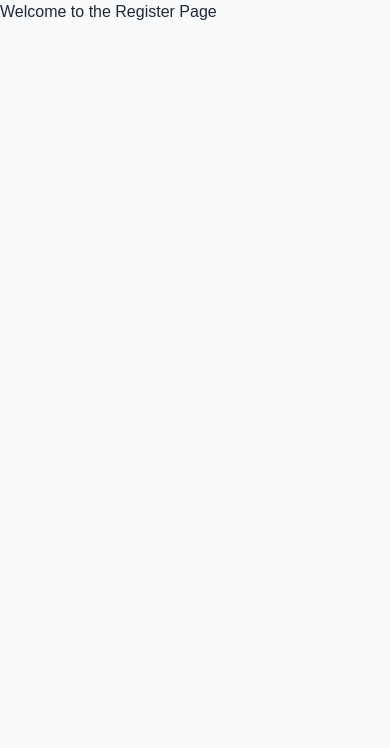
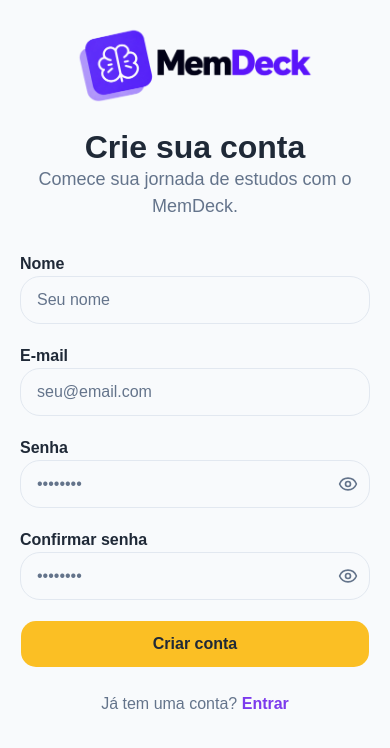
Before and after one commit to camillafontenele/frontend, a React (Vite) app: page /register in a window 390 px wide. Shown: the top 748 px of the page. Built offline with nearby package versions, Linux system fonts and the light colour scheme.

Commit message:
feat: add mobile registration flow

```diff
--- a/src/pages/Register.tsx
+++ b/src/pages/Register.tsx
@@ -1,4 +1,204 @@
-async function Register() {
-    return <h1>Welcome to the Register Page</h1>;
+import { useState } from "react";
+import { useNavigate } from "react-router-dom";
+import { Eye, EyeOff } from "lucide-react";
+
+import { Button } from "@/components/ui/button";
+import { Input } from "@/components/ui/input";
+import memDeckLogo from "@/assets/images/logos/memdeck-logo-principal.svg";
+
+import { API_URL } from "../services/api";
+
+function Register() {
+  const [name, setName] = useState("");
+  const [email, setEmail] = useState("");
+  const [password, setPassword] = useState("");
+  const [confirmPassword, setConfirmPassword] = useState("");
+
+  const [showPassword, setShowPassword] = useState(false);
+  const [showConfirmPassword, setShowConfirmPassword] = useState(false);
+
+  const [error, setError] = useState("");
+  const [isLoading, setIsLoading] = useState(false);
+
+  const navigate = useNavigate();
+
+  async function handleRegister(event: React.FormEvent) {
+    event.preventDefault();
+
+    setError("");
+
+    if (password !== confirmPassword) {
+      setError("As senhas não coincidem.");
+      return;
+    }
+
+    try {
+      setIsLoading(true);
+
+      const response = await fetch(`${API_URL}/auth/register`, {
+        method: "POST",
+        headers: {
+          "Content-Type": "application/json",
+        },
+        body: JSON.stringify({
+          name,
+          email,
+          password,
+        }),
+      });
+
+      const data = await response.json();
+
+      if (!response.ok) {
+        setError(data.message ?? "Não foi possível criar sua conta.");
+        return;
+      }
+
+      localStorage.setItem("token", data.token);
+
+      navigate("/dashboard");
+    } catch {
+      setError("Não foi possível conectar ao servidor.");
+    } finally {
+      setIsLoading(false);
+    }
+  }
+
+  return (
+    <main className="min-h-screen bg-background px-5 py-6">
+      <div className="flex flex-col">
+        <div className="mb-6 flex justify-center">
+          <img src={memDeckLogo} alt="MemDeck" className="h-20 w-auto" />
+        </div>
+
+        <section className="mb-8 text-center">
+          <h1 className="text-h1 text-foreground">Crie sua conta</h1>
+
+          <p className="text-body-lg text-muted-foreground">
+            Comece sua jornada de estudos com o MemDeck.
+          </p>
+        </section>
+
+        <form onSubmit={handleRegister} className="space-y-5">
+          <div className="space-y-2">
+            <label htmlFor="name" className="text-body font-semibold">
+              Nome
+            </label>
+
+            <Input
+              id="name"
+              type="text"
+              placeholder="Seu nome"
+              value={name}
+              onChange={(event) => setName(event.target.value)}
+            />
+          </div>
+
+          <div className="space-y-2">
+            <label htmlFor="email" className="text-body font-semibold">
+              E-mail
+            </label>
+
+            <Input
+              id="email"
+              type="email"
+              placeholder="seu@email.com"
+              value={email}
+              onChange={(event) => setEmail(event.target.value)}
+            />
+          </div>
+
+          <div className="space-y-2">
+            <label htmlFor="password" className="text-body font-semibold">
+              Senha
+            </label>
+
+            <div className="relative">
+              <Input
+                id="password"
+                type={showPassword ? "text" : "password"}
+                placeholder="••••••••"
+                value={password}
+                onChange={(event) => setPassword(event.target.value)}
+                className="pr-12"
+              />
+
+              <button
+                type="button"
+                onClick={() => setShowPassword(!showPassword)}
+                className="absolute right-3 top-1/2 -translate-y-1/2 text-muted-foreground"
+                aria-label={showPassword ? "Ocultar senha" : "Mostrar senha"}
+              >
+                {showPassword ? (
+                  <EyeOff className="h-5 w-5" />
+                ) : (
+                  <Eye className="h-5 w-5" />
+                )}
+              </button>
+            </div>
+          </div>
+
+          <div className="space-y-2">
+            <label
+              htmlFor="confirmPassword"
+              className="text-body font-semibold"
+            >
+              Confirmar senha
+            </label>
+
+            <div className="relative">
+              <Input
+                id="confirmPassword"
+                type={showConfirmPassword ? "text" : "password"}
+                placeholder="••••••••"
+                value={confirmPassword}
+                onChange={(event) => setConfirmPassword(event.target.value)}
+                className="pr-12"
+              />
+
+              <button
+                type="button"
+                onClick={() => setShowConfirmPassword(!showConfirmPassword)}
+                className="absolute right-3 top-1/2 -translate-y-1/2 text-muted-foreground"
+                aria-label={
+                  showConfirmPassword
+                    ? "Ocultar confirmação de senha"
+                    : "Mostrar confirmação de senha"
+                }
+              >
+                {showConfirmPassword ? (
+                  <EyeOff className="h-5 w-5" />
+                ) : (
+                  <Eye className="h-5 w-5" />
+                )}
+              </button>
+            </div>
+          </div>
+
+          {error && <p className="text-body text-danger">{error}</p>}
+
+          <Button
+            type="submit"
+            className="w-full font-bold"
+            disabled={isLoading}
+          >
+            {isLoading ? "Criando conta..." : "Criar conta"}
+          </Button>
+        </form>
+
+        <p className="mt-6 text-center text-body text-muted-foreground">
+          Já tem uma conta?{" "}
+          <button
+            type="button"
+            onClick={() => navigate("/login")}
+            className="font-bold text-primary"
+          >
+            Entrar
+          </button>
+        </p>
+      </div>
+    </main>
+  );
 }
+
 export default Register;
```
